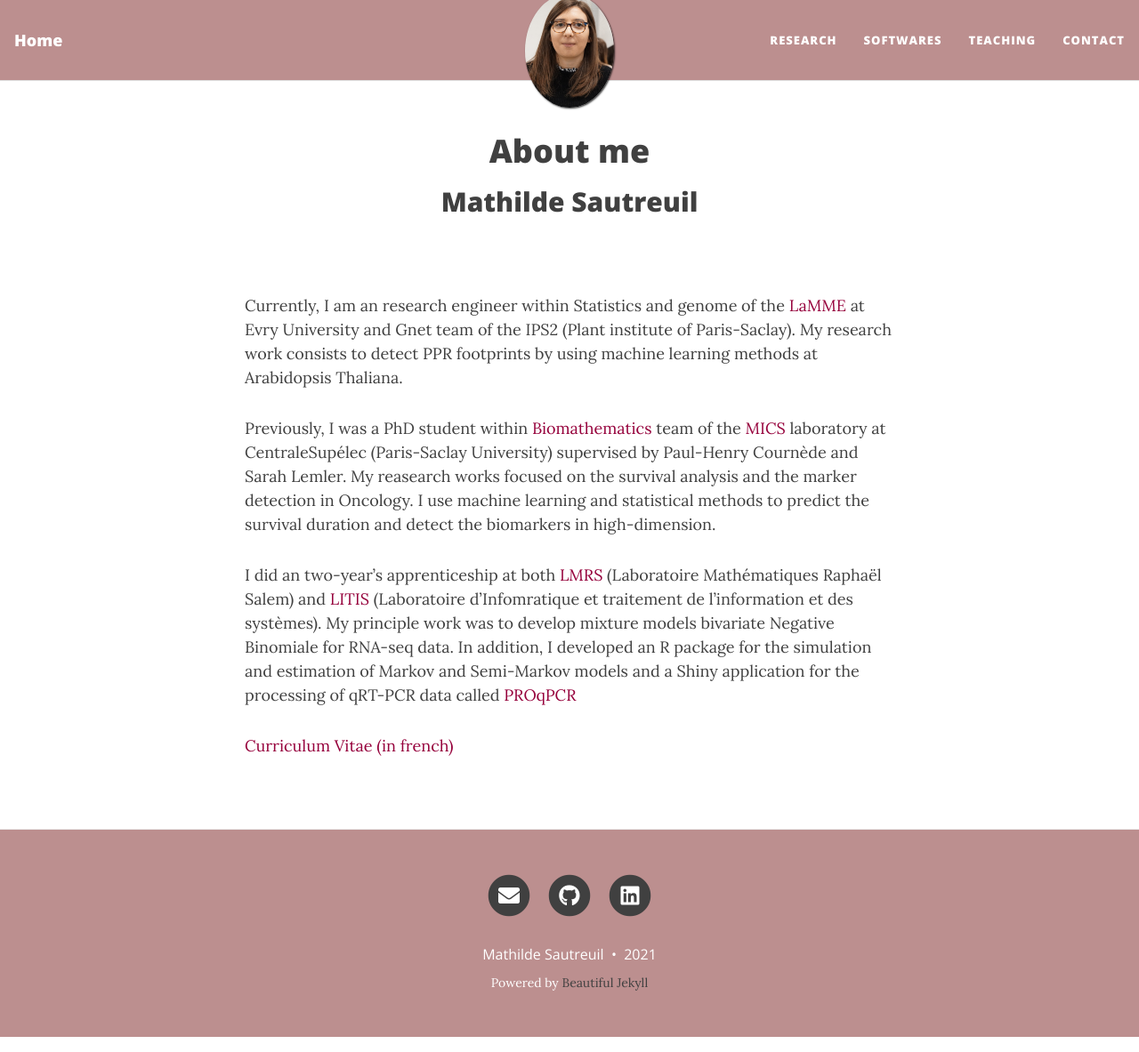
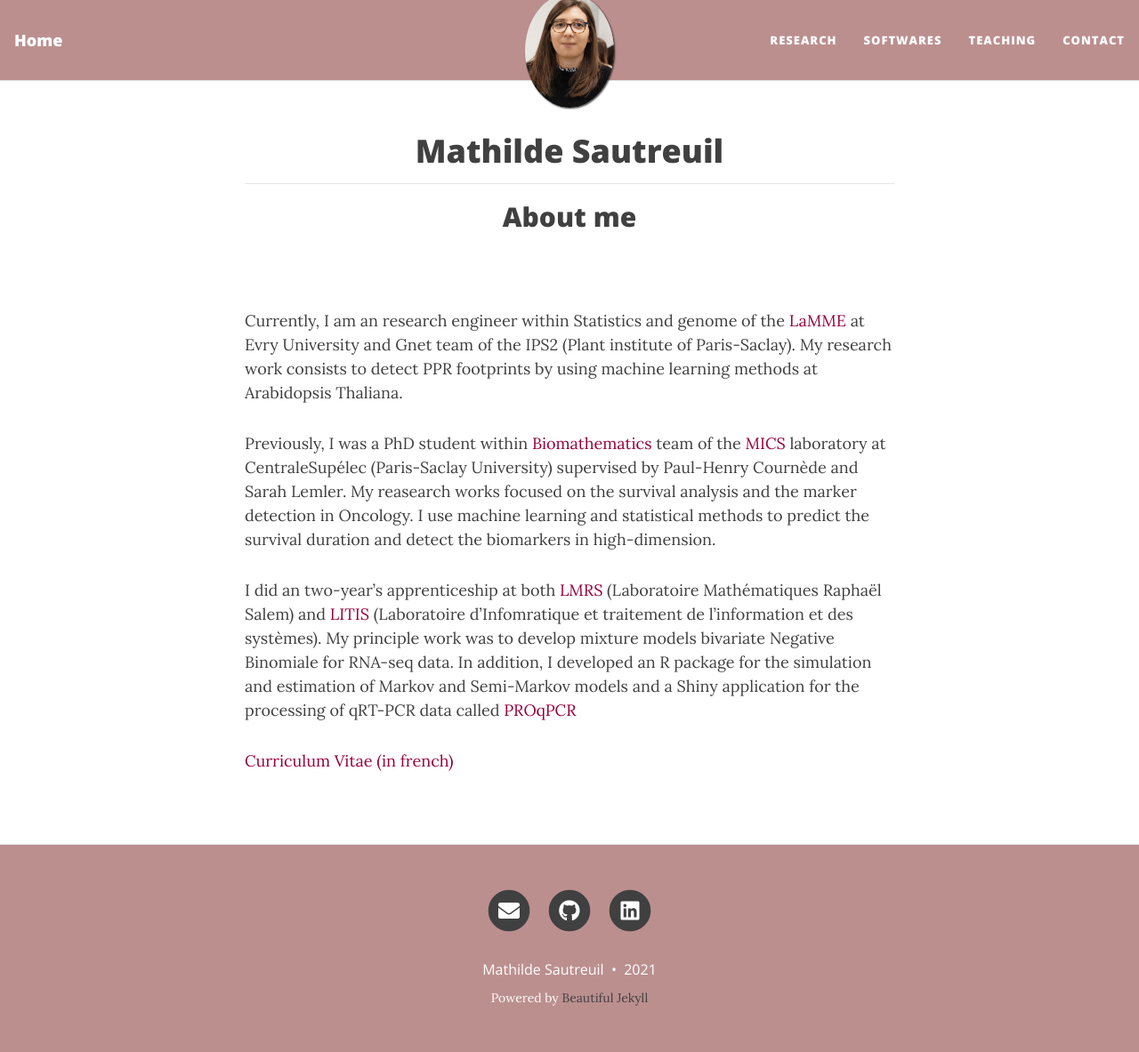
Before and after one commit to mathildesautreuil/mathildesautreuil.github.io, a Jekyll site: the page built from index.md, in a window 1280 px wide and 1183 px high. Shown: the whole window at 89% size. Built offline with Jekyll 4.4.1, drawn with Linux system fonts in a browser that asks for light colours; nearby versions of some CDN libraries; the list of posts is cut into pages by our own code.

Commit message:
titles index html

```diff
--- a/index.md
+++ b/index.md
@@ -3,8 +3,9 @@ layout: page
 ---
 
 <div class="text-center">
-  <h1> About me</h1>
-  <h2> Mathilde Sautreuil</h2>
+  <h1> Mathilde Sautreuil</h1>
+  <hr>
+  <h2> About me</h2>
 </div>
   <br/>
 
```
Also changed, not shown: research.md (+5 -1 lines).
